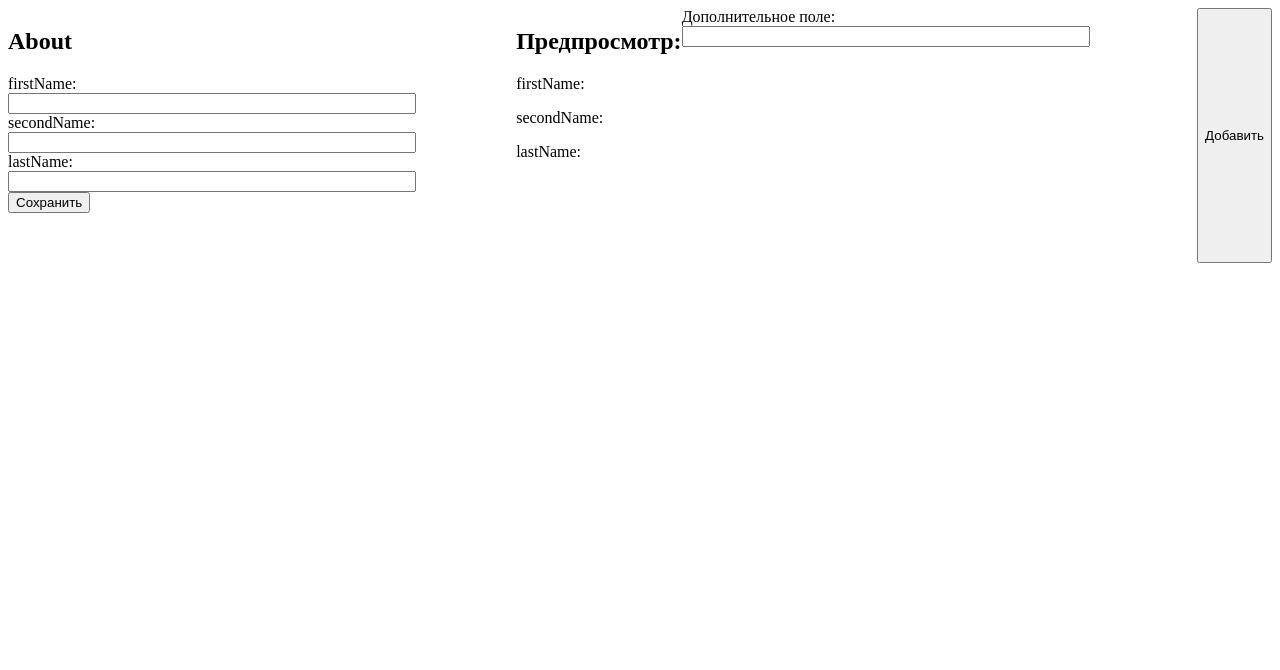
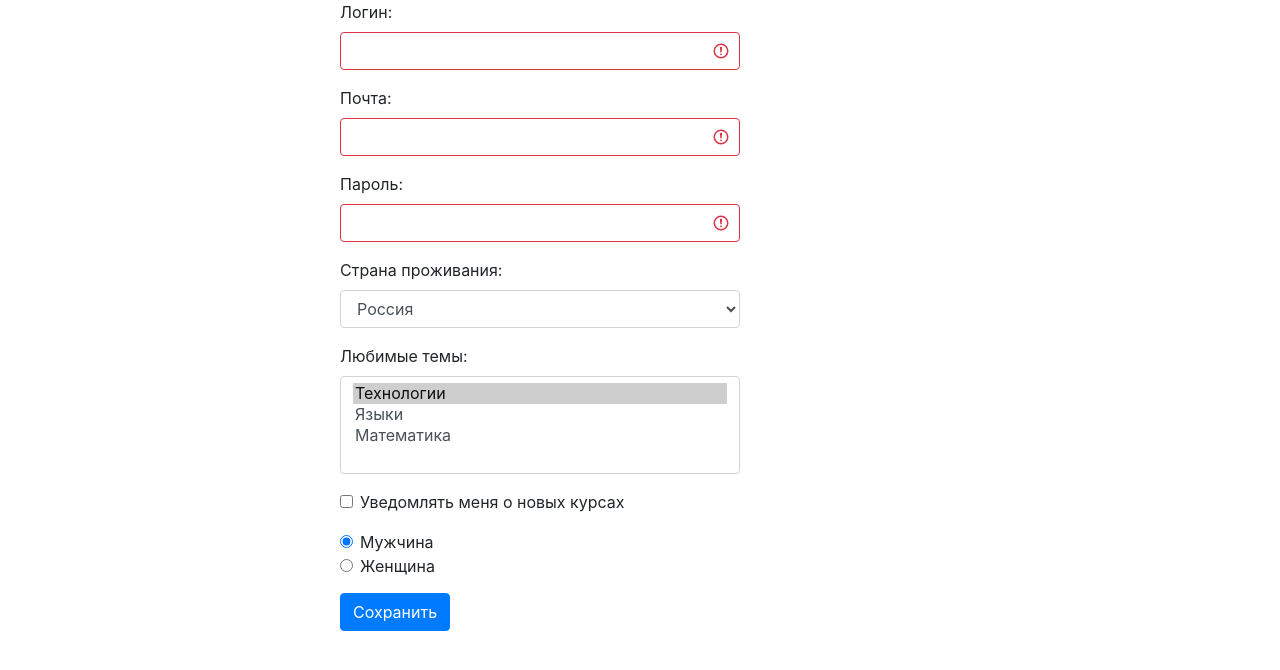
Before and after one commit to AlexBaboy/vue-pr3-test, a Vue app: page / in a window 1280 px wide. Shown: the top 670 px of the page. Built offline with nearby package versions, Linux system fonts and the light colour scheme.

Commit message:
validation form

```diff
--- a/package.json
+++ b/package.json
@@ -23,6 +23,7 @@
     "sass": "^1.35.1",
     "sass-loader": "^10.1.1",
     "vue-template-compiler": "^2.6.11",
+    "vuelidate": "^0.7.6",
     "webpack": "^4.46.0"
   },
   "eslintConfig": {
--- a/public/index.html
+++ b/public/index.html
@@ -6,6 +6,8 @@
     <meta name="viewport" content="width=device-width,initial-scale=1.0">
     <link rel="icon" href="<%= BASE_URL %>favicon.ico">
     <title><%= htmlWebpackPlugin.options.title %></title>
+      <link href="https://fonts.googleapis.com/css2?family=Roboto:wght@400;500;700&display=swap" rel="stylesheet">
+      <link rel="stylesheet" href="https://stackpath.bootstrapcdn.com/bootstrap/4.5.0/css/bootstrap.min.css" integrity="sha384-9aIt2nRpC12Uk9gS9baDl411NQApFmC26EwAOH8WgZl5MYYxFfc+NcPb1dKGj7Sk" crossorigin="anonymous">
   </head>
   <body>
     <noscript>
--- a/src/App.vue
+++ b/src/App.vue
@@ -1,15 +1,16 @@
 <template>
   <div id="app">
-    <UserForm />
+    <sign-up />
   </div>
 </template>
 
 <script>
-import UserForm from "@/components/Form/UserForm";
+import SignUp from "@/components/SignUp";
+
 export default {
   name: 'App',
   components: {
-    UserForm,
+    SignUp
   }
 }
 </script>
--- a/src/components/Form/UserForm.vue
+++ b/src/components/Form/UserForm.vue
@@ -1,43 +1,52 @@
 <template>
-  <div class="user-form">
+  <div class="user-from">
     <div class="flex">
       <div class="form-fields">
-        <h2>About</h2>
-        <div class="form-group"
+        <h2>Информация о себе:</h2>
+        <div
+            class="form-group"
             v-for="(fieldValue, fieldLabel, index) in formFields"
-             :key="index">
-          <label :for="fieldLabel"> {{ fieldLabel }}: </label>
-          <input type="text" class="form-control"
+            :key="index"
+        >
+          <label :for="fieldLabel">{{ fieldLabel }}:</label>
+          <input
+              class="form-control"
               :id="fieldLabel"
-            v-model="formFields[fieldLabel]">
+              v-model="formFields[fieldLabel]"
+          >
         </div>
         <button type="submit" class="btn btn-primary">Сохранить</button>
       </div>
       <div class="user-info">
         <h2>Предпросмотр:</h2>
-        <p v-for="(fieldValue, fieldLabel, index) in formFields"
-          :key="index">
-          {{ `${fieldLabel}: ${fieldValue}` }}
+        <p
+            v-for="(fieldValue, fieldLabel, index) in formFields"
+            :key="index"
+        >
+          {{ `${fieldLabel}: ${fieldValue}`}}
         </p>
+      </div>
     </div>
     <div class="form-group">
       <label for="additionalField">Дополнительное поле:</label>
-        <input class="form-control"
+      <input
+          class="form-control"
           id="additionalField"
           v-model="additionalField"
       >
     </div>
-      <button type="button"
+    <button
+        type="button"
         class="btn btn-success"
         @click="addNewField"
-      >Добавить</button>
-    </div>
+    >
+      Добавить
+    </button>
   </div>
 </template>
 
 <script>
 export default {
-  name: "UserForm",
   data() {
     return {
       formFields: {
@@ -56,12 +65,9 @@
 }
 </script>
 
-<style scoped>
+<style lang="scss" scoped>
 input {
   width: 400px;
-  }
-  .flex {
-    display: flex;
 }
 .form-fields {
   margin-right: 50px;
--- /dev/null
+++ b/src/components/SignUp.vue
@@ -0,0 +1,163 @@
+<template>
+  <form class="sign-up" @submit.prevent="checkForm">
+    <div class="form-group">
+      <label for="login">Логин:</label>
+      <input
+          id="login"
+          class="form-control is-invalid"
+          :class="$v.form.login.$error ? 'is-invalid' : ''"
+          v-model.trim="form.login"
+      >
+      <p v-if="$v.form.login.$dirty && !$v.form.login.required" class="invalid-feedback">Обязательное поле</p>
+      <p v-if="$v.form.login.$dirty && !$v.form.login.minLength" class="invalid-feedback">Логин меньше 5 символов</p>
+      </div>
+    <div class="form-group">
+      <label for="login">Почта:</label>
+      <input
+          id="email"
+          type="email"
+          class="form-control is-invalid"
+          v-model.trim="form.email"
+      >
+      <p v-if="$v.form.email.$dirty && !$v.form.email.required" class="invalid-feedback">Обязательное поле</p>
+      <p v-if="$v.form.email.$dirty && !$v.form.email.email" class="invalid-feedback">Некорректный email</p>
+    </div>
+    <div class="form-group">
+      <label for="login">Пароль:</label>
+      <input
+          id="password"
+          type="password"
+          class="form-control is-invalid"
+          v-model.trim="form.password"
+      >
+      <p v-if="$v.form.password.$dirty && !$v.form.password.required" class="invalid-feedback">Обязательное поле</p>
+    </div>
+   <div class="form-group">
+      <label for="country">Страна проживания:</label>
+      <select id="country" class="form-control" v-model="form.country">
+        <option
+            v-for="(country, index) in countries"
+            :value="country.value"
+            :key="index"
+        >
+          {{ country.label }}
+        </option>
+      </select>
+    </div>
+     <div class="form-group">
+       <label for="themes">Любимые темы:</label>
+       <select id="themes" class="form-control" multiple v-model="form.favouriteThemes">
+         <option
+          v-for="(theme, index) in themes"
+          :value="theme.value"
+          :key="index"
+         >
+           {{ theme.label }}
+         </option>
+       </select>
+     </div>
+     <div class="form-group form-check">
+      <input type="checkbox" class="form-check-input" id="notification" v-model="form.agreeWithSendEmail">
+      <label class="form-check-label" for="notification">Уведомлять меня о новых курсах</label>
+    </div>
+    <div class="flex">
+      <div class="form-check">
+        <input class="form-check-input" type="radio" value="male" name="exampleRadios" id="male" v-model="form.gendere" >
+        <label class="form-check-label" for="male">
+          Мужчина
+        </label>
+      </div>
+      <div class="form-check">
+        <input class="form-check-input" type="radio" value="female" name="exampleRadios" id="female" v-model="form.gendere">
+        <label class="form-check-label" for="female">
+          Женщина
+        </label>
+      </div>
+    </div>
+    <button type="submit" class="btn btn-primary">Сохранить</button>
+  </form>
+</template>
+
+<script>
+import { validationMixin } from 'vuelidate'
+import { required, minLength, email } from 'vuelidate/lib/validators'
+
+export default {
+  mixins: [validationMixin],
+  data() {
+    return {
+
+      form: {
+        login: '',
+        email: '',
+        password: '',
+        country: 'Russia',
+        favouriteThemes: ['IT'],
+        agreeWithSendEmail: false,
+        gendere: 'male',
+      },
+      countries: [
+        {
+          label: 'Россия',
+          value: 'Russia'
+        },
+        {
+          label: 'Украина',
+          value: 'Ukraine'
+        },
+        {
+          label: 'США',
+          value: 'USA'
+        }
+      ],
+      themes: [
+        {
+          label: 'Технологии',
+          value: 'IT'
+        },
+        {
+          label: 'Языки',
+          value: 'languages'
+        },
+        {
+          label: 'Математика',
+          value: 'mathematics'
+        }
+      ]
+    }
+  },
+  validations: {
+    form: {
+      login: { required, minLength: minLength(5) },
+      email: { required, email },
+      password: { required },
+    }
+  },
+  methods: {
+    checkForm() {
+      this.$v.form.$touch()
+      if (!this.$v.form.$error) {
+        console.log('Валидация прошла успешно')
+      }
+    }
+  }
+}
+</script>
+
+<style lang="scss" scoped>
+
+.sign-up {
+  max-width: 600px;
+  margin: auto;
+}
+
+.form-control {
+  width: 400px;
+}
+.form-check {
+  margin-right: 10px;
+}
+button {
+  margin-top: 15px;
+}
+</style>
```
Lines whose indentation alone changed are shown as unchanged.
